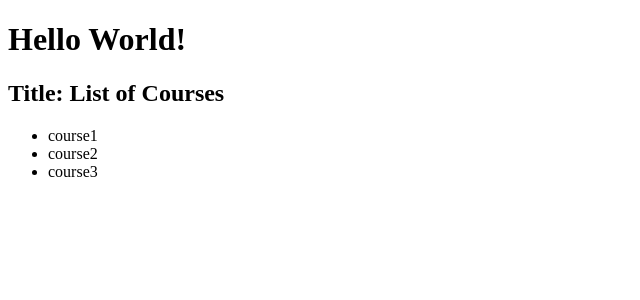
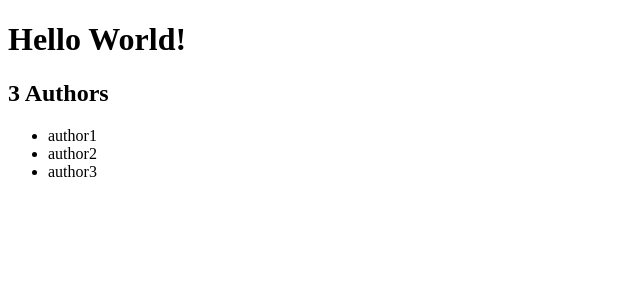
Before and after one commit to fbozas/angular-app, an Angular app: page / in a window 1280 px wide. Shown: the top 300 px of the page, without its empty margins (0-640 px from the left). Built offline with nearby package versions, Linux system fonts and the light colour scheme.

Commit message:
Exercise Part A

```diff
--- a/src/app/app.component.html
+++ b/src/app/app.component.html
@@ -1,2 +1,2 @@
 <h1>Hello World!</h1>
-<courses></courses>
+<authors></authors>
--- /dev/null
+++ b/src/app/authors.service.ts
@@ -0,0 +1,10 @@
+import { Injectable } from '@angular/core';
+
+@Injectable({
+  providedIn: 'root'
+})
+export class AuthorsService {
+    getAuthors(){
+      return ["author1", "author2", "author3"];
+    }
+}
--- /dev/null
+++ b/src/app/authors/authors.component.html
@@ -0,0 +1,6 @@
+<h2>{{authors.length}} Authors</h2>
+<ul>
+    <li *ngFor="let author of authors">
+        {{author}}
+    </li>
+</ul>
--- /dev/null
+++ b/src/app/authors/authors.component.ts
@@ -0,0 +1,19 @@
+import { Component, OnInit } from '@angular/core';
+import { AuthorsService } from '../authors.service';
+
+@Component({
+  selector: 'authors',
+  templateUrl: './authors.component.html',
+  styleUrls: ['./authors.component.css']
+})
+export class AuthorsComponent implements OnInit {
+  authors: any[] = [];
+
+  constructor(service: AuthorsService) {
+    this.authors = service.getAuthors();
+  }
+
+  ngOnInit(): void {
+  }
+
+}
```
Also changed, not shown: src/app/app.module.ts (+6 -2 lines), src/app/authors/authors.component.css (added), 2 other files (tests, documents, lock files or other folders).
